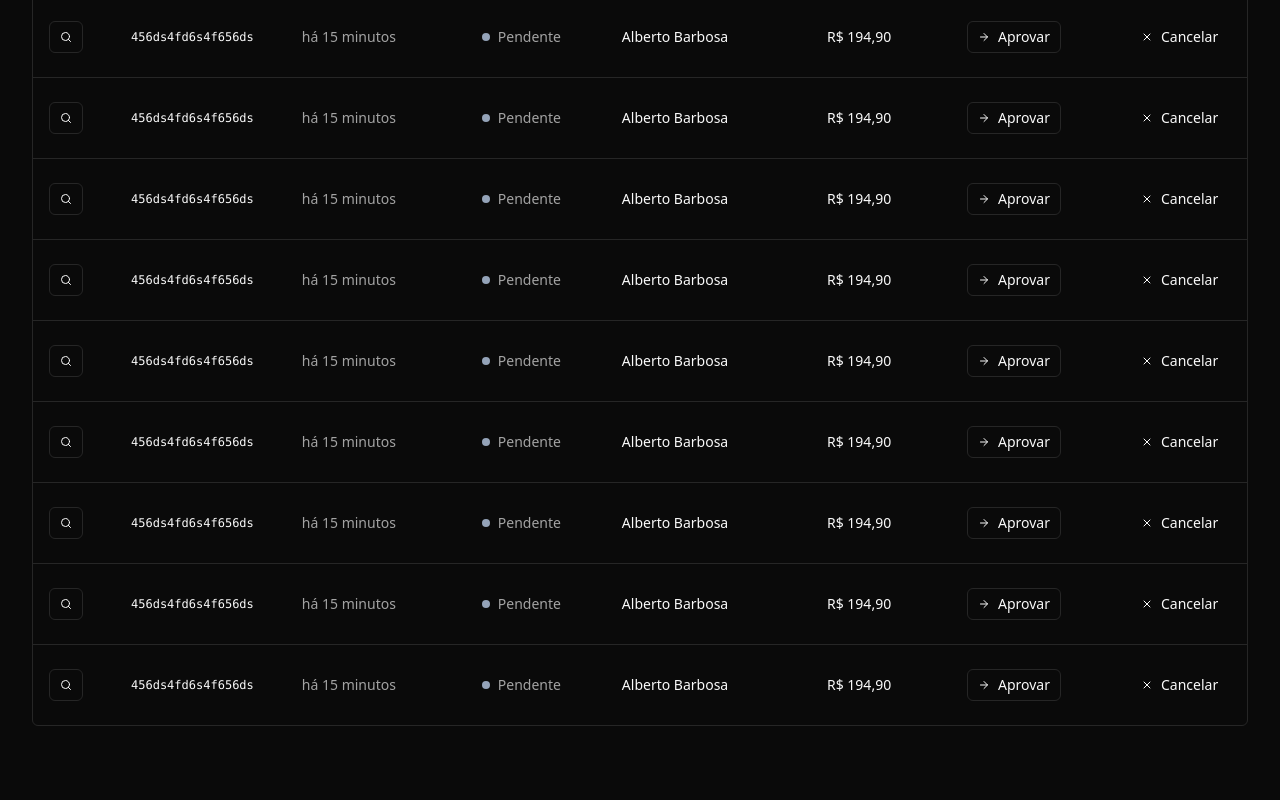
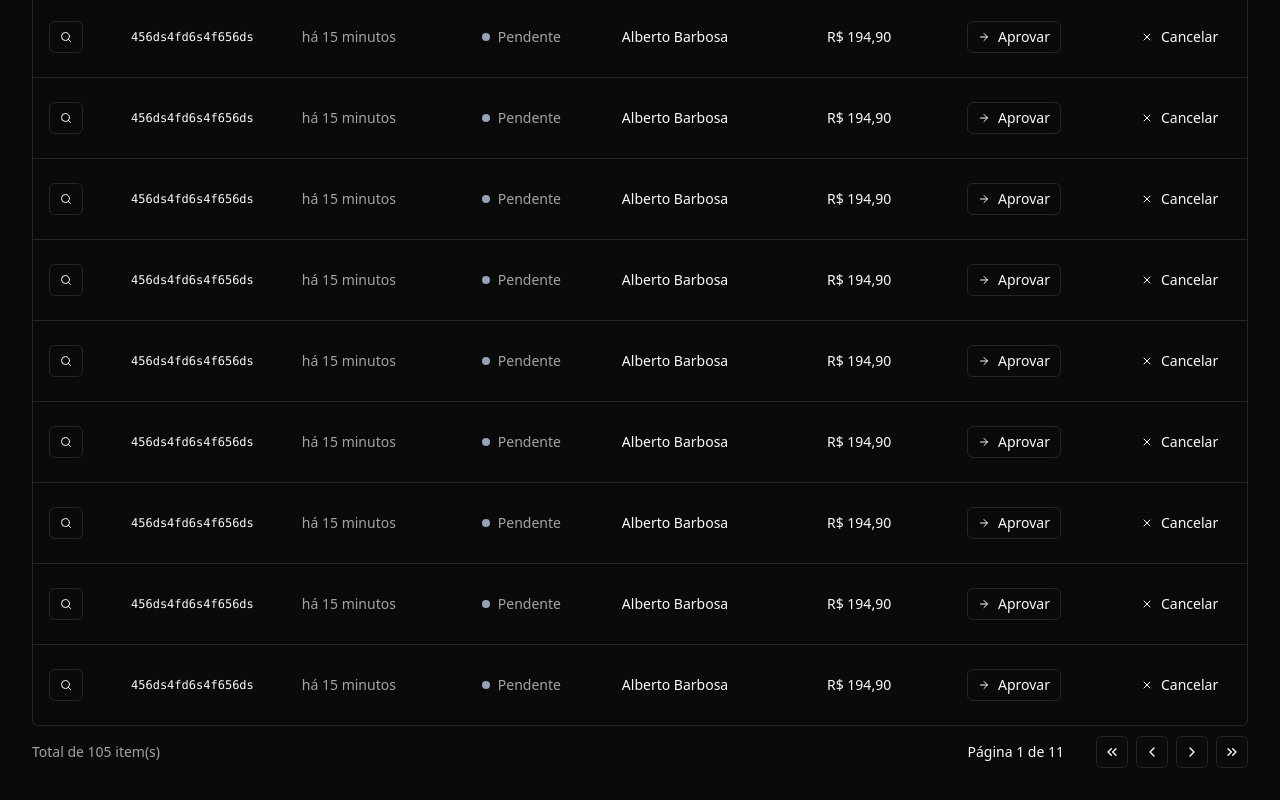
Before and after one commit to Alberto21-boop/Pizza-Shopping, a React (Vite) app: page /orders in a window 1280 px wide. Shown: the part 317-1117 px from the top of the page. Before the commit the page ends 1075 px from the top, so only its background shows below. Built offline with nearby package versions, Linux system fonts and the light colour scheme.

Commit message:
Pagination completed, and adding buttons to interact with pagination.

```diff
--- /dev/null
+++ b/src/components/pagination.tsx
@@ -0,0 +1,49 @@
+import { ChevronLeft, ChevronRight, ChevronsLeft, ChevronsRight } from 'lucide-react';
+import { Button } from './ui/button';
+
+export interface PaginationProps {
+    pageIndex: number
+    totalCount: number
+    perPage: number
+}
+
+export function Pagination({ pageIndex, totalCount, perPage }: PaginationProps) {
+    const pages = Math.ceil(totalCount / perPage) || 1 // estou me utilizando de Math.ceil para arrendodar sempre para cima
+    return (
+        <>
+            <div className='flex items-center justify-between'>
+                <span className='text-sm text-muted-foreground'>
+                    Total de {totalCount} item(s)
+                </span>
+
+                <div className='flex items-center gap-6 lg:gap-8'>
+                    <div className='text-sm font-medium'>
+                        Página {pageIndex + 1} de {pages}
+                    </div>
+
+                    <div className='flex items-center gap-2'>
+                        <Button variant='outline' className='h-8 w-8 p-0'>
+                            <ChevronsLeft className='h-4 w-4' />
+                            <span className='sr-only'>Primeira página</span>
+                        </Button>
+
+                        <Button variant='outline' className='h-8 w-8 p-0'>
+                            <ChevronLeft className='h-4 w-4' />
+                            <span className='sr-only'>Página anterior</span>
+                        </Button>
+
+                        <Button variant='outline' className='h-8 w-8 p-0'>
+                            <ChevronRight className='h-4 w-4' />
+                            <span className='sr-only'>Próxima página</span>
+                        </Button>
+
+                        <Button variant='outline' className='h-8 w-8 p-0'>
+                            <ChevronsRight className='h-4 w-4' />
+                            <span className='sr-only'>Última página</span>
+                        </Button>
+                    </div>
+                </div>
+            </div>
+        </>
+    );
+}
--- a/src/pages/app/orders/orders.tsx
+++ b/src/pages/app/orders/orders.tsx
@@ -1,7 +1,8 @@
-import { Table, TableBody, TableCell, TableHead, TableHeader, TableRow } from '@/components/ui/table';
+import { Table, TableBody, TableHead, TableHeader, TableRow } from '@/components/ui/table';
 import { Helmet } from 'react-helmet-async';
 import { OrderTableRow } from './order-table-row';
 import { OrderTableFilter } from './order-table-filters';
+import { Pagination } from '@/components/pagination';
 
 export function Orders() {
     return (
@@ -9,7 +10,7 @@
             <Helmet title='Pedidos' />
             <div className='flex flex-col gap-4'>
                 <h1 className='text-3xl font-bold tracking-tight'>Pedidos</h1>
-            </div>
+
             <div className='space-y-2.5'>
                 <OrderTableFilter />
 
@@ -35,6 +36,9 @@
                             })}
                         </TableBody>
                     </Table>
+                    </div>
+
+                    <Pagination pageIndex={0} totalCount={105} perPage={10}/>
                 </div>
             </div>
         </>
```
